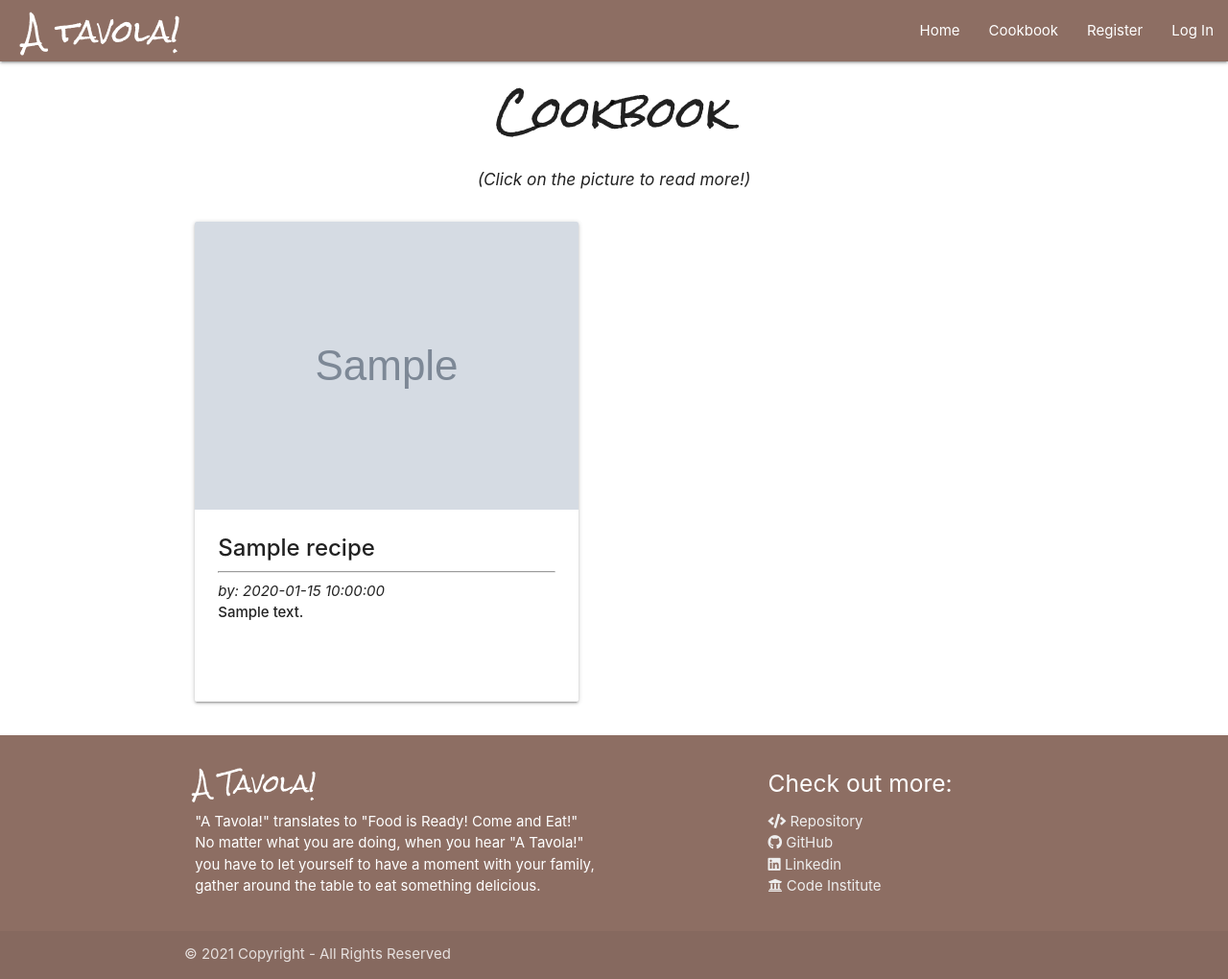
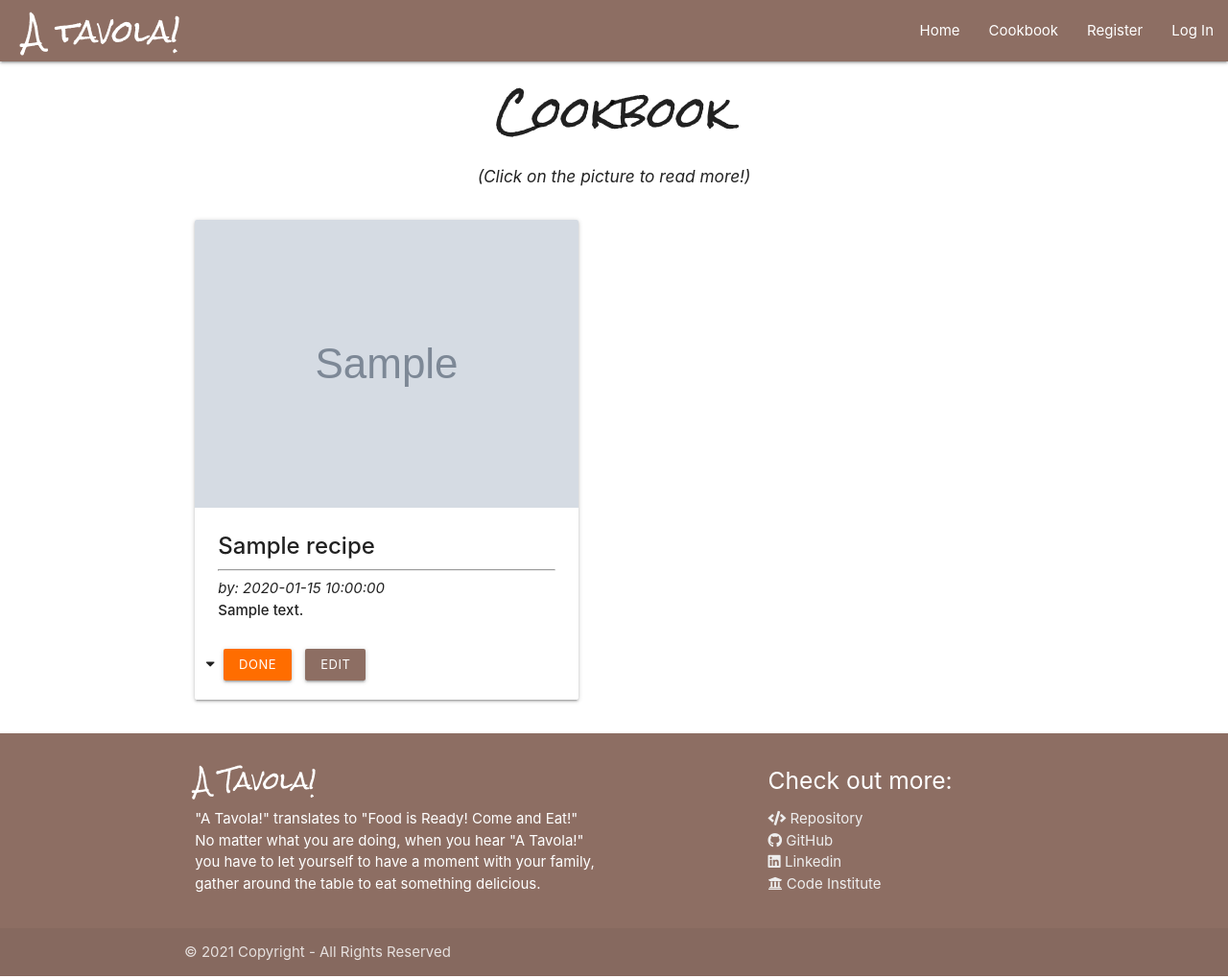
Before and after one commit to ClaudiaLie/MS_3_CookBook_Website, a Flask app: page /recipes in a window 1280 px wide. Shown: the whole page at 96% size. Run offline with Flask 2, Linux system fonts and the light colour scheme; grey boxes marked "Sample" are stand-in pictures; a database or web service that is not in the repository returns one stand-in record (values such as "Sample title"); some libraries are stand-ins or nearby versions.

Commit message:
Add task edit and done buttons

```diff
--- a/static/css/style.css
+++ b/static/css/style.css
@@ -4,6 +4,7 @@
 
 .brand-logo {
     font-family: 'Rock Salt', cursive;
+    margin-bottom: 15px;
 }
 
 #top-logo {
@@ -26,6 +27,10 @@
     width: 50%;
 }
 
+.btn-small {
+    margin: 5px;
+}
+
 @media only screen and (max-width: 991px){
     #top-logo {
         margin-left: auto;
--- a/templates/recipes.html
+++ b/templates/recipes.html
@@ -32,6 +32,11 @@
                             <strong>{{ recipe.recipe_description }}</strong>
                         </p>
                     </div>
+                    <div class="col s12">
+                        <i class="fas fa-caret-down"></i>
+                        <a href="" class="btn-small orange lighten-4 accent-4">Done</a>
+                        <a href="" class="btn-small #a1887f brown lighten-1 accent-4">Edit</a>
+                    </div>
                     <div class="card-reveal">
                         <span class="card-title grey-text text-darken-4">
                             <strong>{{ recipe.recipe_name }}</strong><i class="material-icons right">close</i>
```
